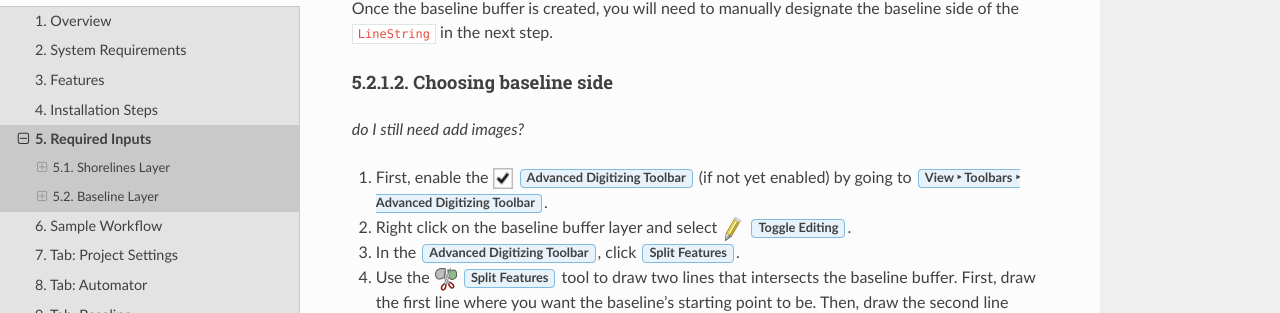
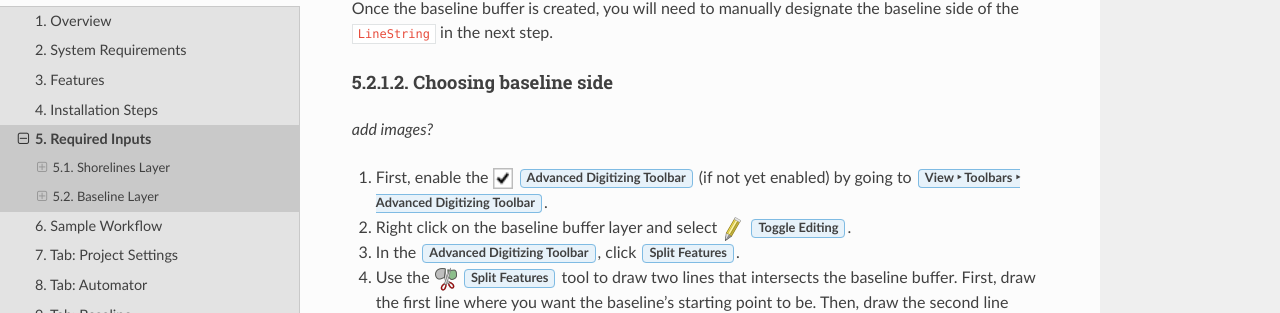
Before and after one commit to upmsi-coaster/qscat-docs, a Sphinx documentation site: the page built from docs/source/users_manual/plugin/required_inputs.rst, in a window 1280 px wide and 900 px high, scrolled down 2794 px. Shown: the part 138-451 px from the top of the window. Built offline with Sphinx 7.4.7 and the Read the Docs theme 2.0.0, drawn with Linux system fonts in a browser that asks for light colours; cross-references to code outside the pages are shown as plain code.

Commit message:
Update required_inputs.rst

```diff
--- a/docs/source/users_manual/plugin/required_inputs.rst
+++ b/docs/source/users_manual/plugin/required_inputs.rst
@@ -101,7 +101,7 @@ Once the baseline buffer is created, you will need to manually designate the bas
 Choosing baseline side
 .......................
 
-*do I still need add images?*
+*add images?*
 
 #. First, enable the |checkbox| :guilabel:`Advanced Digitizing Toolbar` (if not yet enabled) by going to :menuselection:`View --> Toolbars --> Advanced Digitizing Toolbar`.
 #. Right click on the baseline buffer layer and select |toggleEditing| :guilabel:`Toggle Editing`.
@@ -121,3 +121,5 @@ Choosing baseline side
 
 .. |checkbox| image:: /img/checkbox.png
    :width: 1.3em
+.. |toolbox| image:: /img/toolbox.png
+   :width: 1.3em
```
Also changed, not shown: other parts of docs/source/users_manual/plugin/required_inputs.rst (+1 -1 lines).
